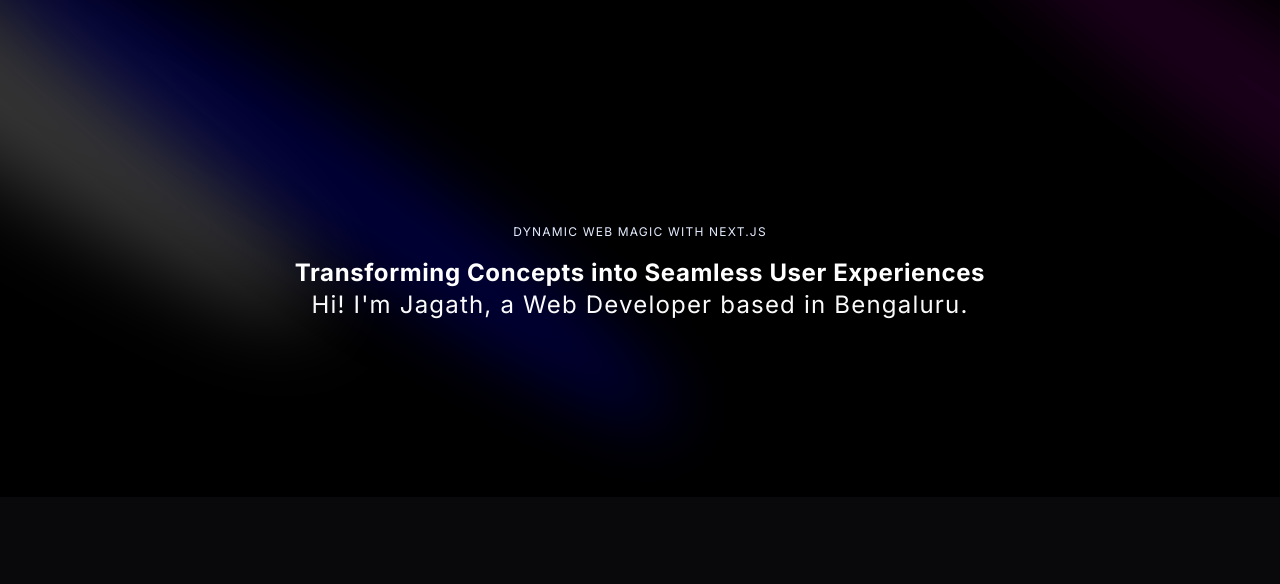
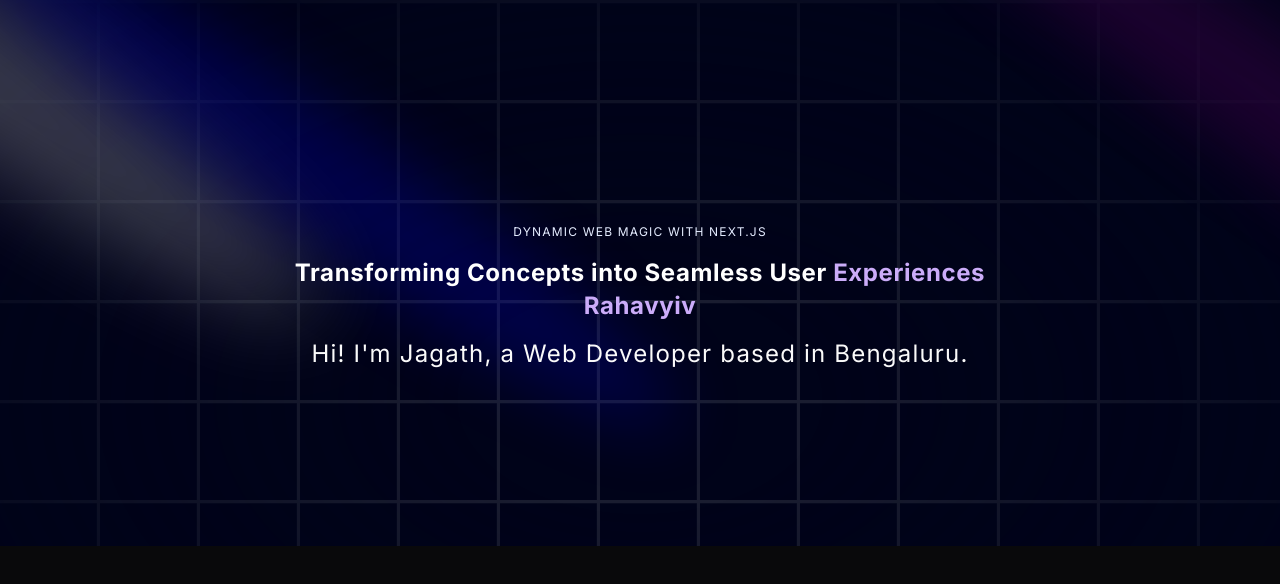
Before and after one commit to jagath411/jagath_webapp, a Next.js app: page / in a window 1280 px wide. Shown: the top 584 px of the page. Built offline with nearby package versions, Linux system fonts and the light colour scheme.

Commit message:
Spolight Fix

```diff
--- a/components/Hero.tsx
+++ b/components/Hero.tsx
@@ -17,7 +17,7 @@ const Hero = () => {
       </div>
 
       <div
-        className="-screen w-full dark:bg-black-100 bg-white dark:bg-grid-white/[0.03] bg-grid-black-100/[0.2]
+        className="h-screen w-full dark:bg-black-100 bg-white dark:bg-grid-white/[0.1] bg-grid-black-100/[0.2]
        absolute top-0 left-0 flex items-center justify-center"
       >
         <div
@@ -25,19 +25,15 @@ const Hero = () => {
          bg-white [mask-image:radial-gradient(ellipse_at_center,transparent_20%,black)]"
         />
       </div>
+
       <div className="flex justify-center relative my-20 z-10">
         <div className="max-w-[89vw] md:max-w-2xl lg:max-w-[60vw] flex flex-col items-center justify-center">
           <p className="uppercase tracking-widest text-xs text-center text-blue-100 max-w-80">
             Dynamic Web Magic with Next.js
           </p>
 
-          {/**
-           *  Link: https://ui.aceternity.com/components/text-generate-effect
-           *
-           *  change md:text-6xl, add more responsive code
-           */}
           <TextGenerateEffect
-            words="Transforming Concepts into Seamless User Experiences"
+            words="Transforming Concepts into Seamless User Experiences Rahavyiv"
             className="text-center text-[40px] md:text-5xl lg:text-6xl"
           />
 
--- a/components/ui/TextGenerateEffect.tsx
+++ b/components/ui/TextGenerateEffect.tsx
@@ -37,7 +37,9 @@ export const TextGenerateEffect = ({
           return (
             <motion.span
               key={word + idx}
-              className="dark:text-white text-black opacity-0"
+              className={` ${
+                idx > 4 ? "text-purple" : "dark:text-white text-black"
+              } opacity-0`}
               style={{
                 filter: filter ? "blur(10px)" : "none",
               }}
@@ -52,7 +54,7 @@ export const TextGenerateEffect = ({
 
   return (
     <div className={cn("font-bold", className)}>
-      <div className="mt-4">
+      <div className="my-4">
         <div className=" dark:text-white text-black text-2xl leading-snug tracking-wide">
           {renderWords()}
         </div>
```
